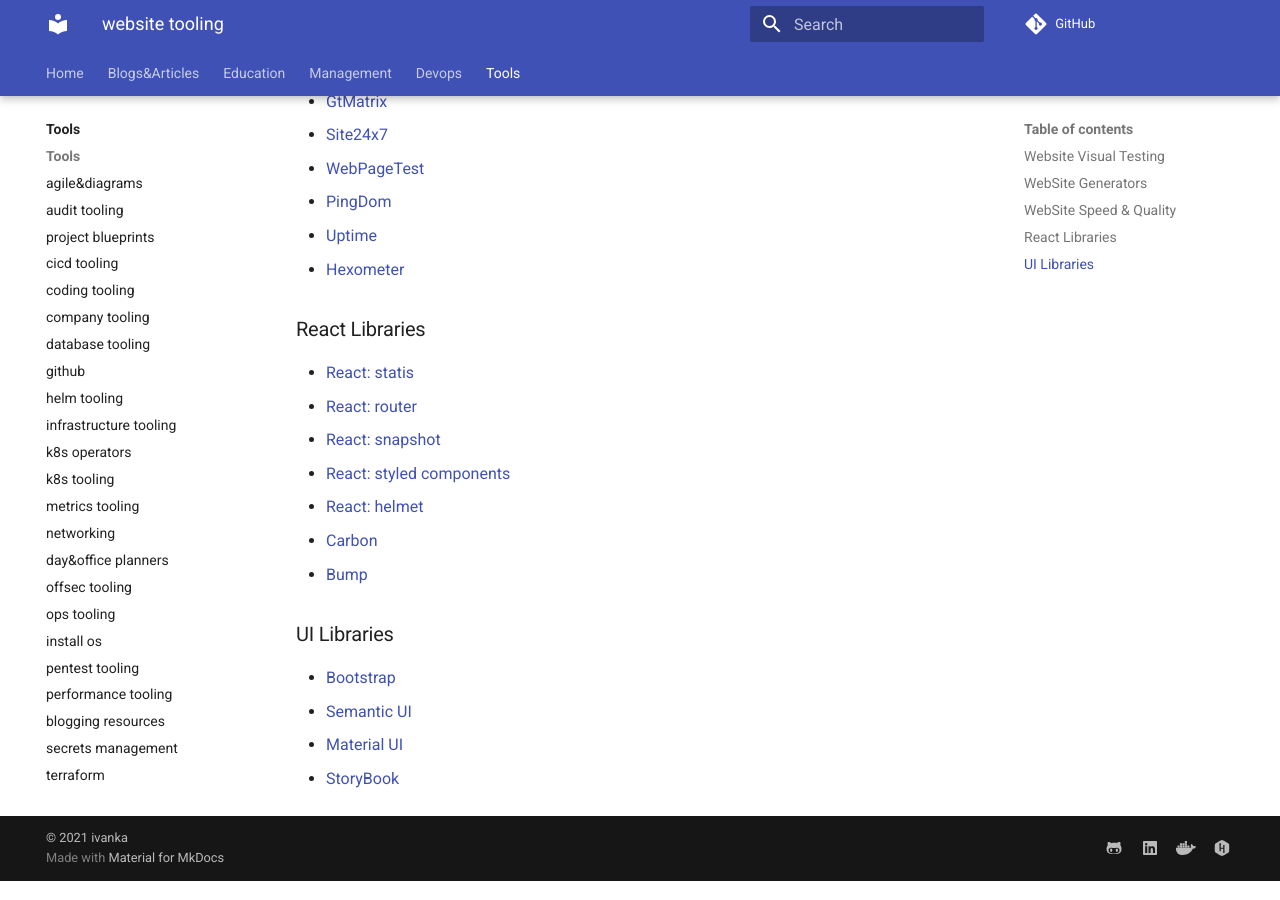
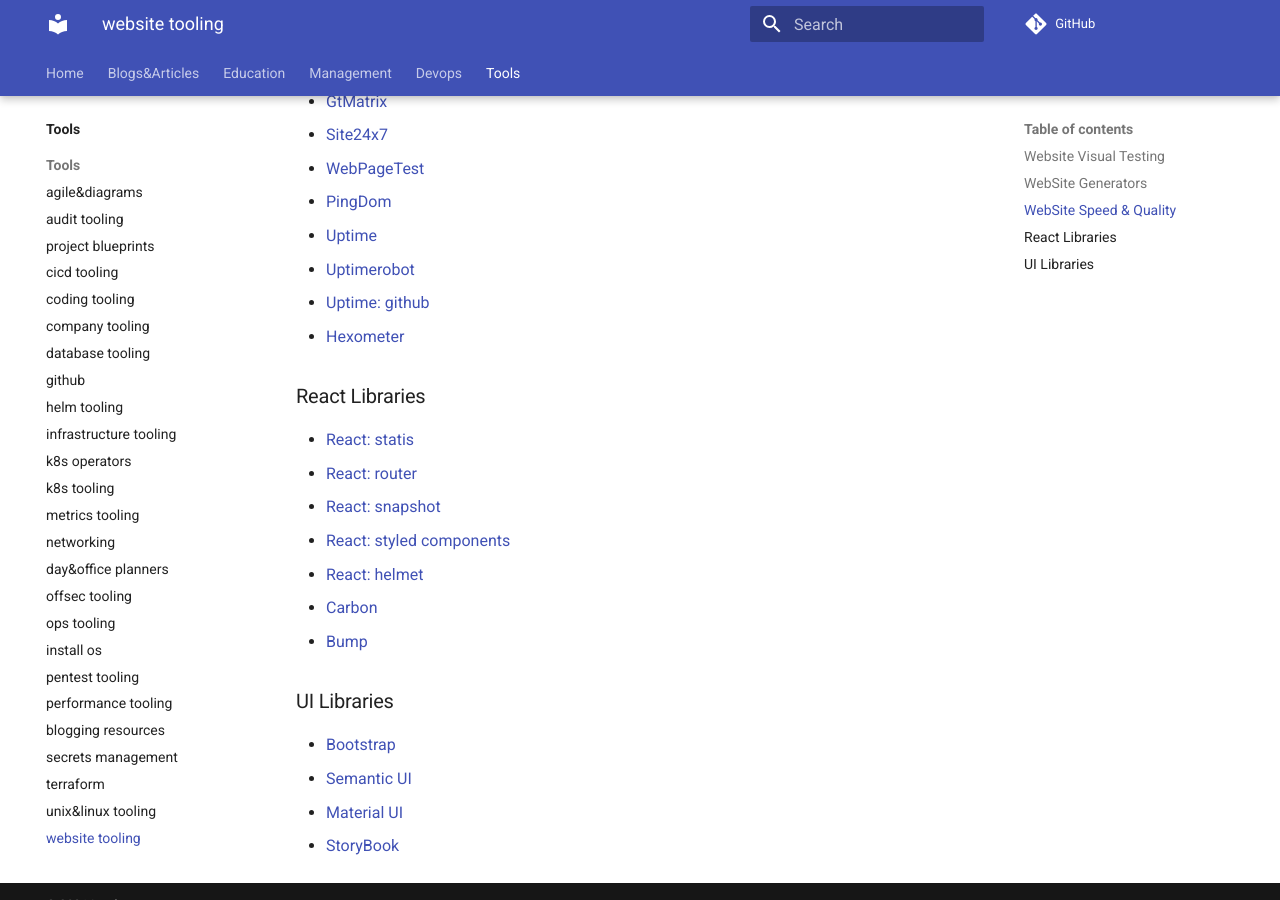
Before and after one commit to ivankatliarchuk/knowledge-base, an MkDocs documentation site: the page built from docs/tools/website.tools.md, in a window 1280 px wide and 900 px high, scrolled down 661 px. Built offline with MkDocs 1.6.1 and Material for MkDocs 9.7.7, drawn with Linux system fonts in a browser that asks for light colours; comment, search, counter and statistics services are not loaded.

Commit message:
added uptime

```diff
--- a/docs/tools/website.tools.md
+++ b/docs/tools/website.tools.md
@@ -30,6 +30,8 @@
 - [WebPageTest](https://www.webpagetest.org/){:target="_blank"}
 - [PingDom](https://www.pingdom.com){:target="_blank"}
 - [Uptime](https://uptime.com/){:target="_blank"}
+- [Uptimerobot](https://uptimerobot.com)
+- [Uptime: github](https://github.com/upptime/upptime)
 - [Hexometer](https://hexometer.com/){:target="_blank"}
 
 ### React Libraries
```
